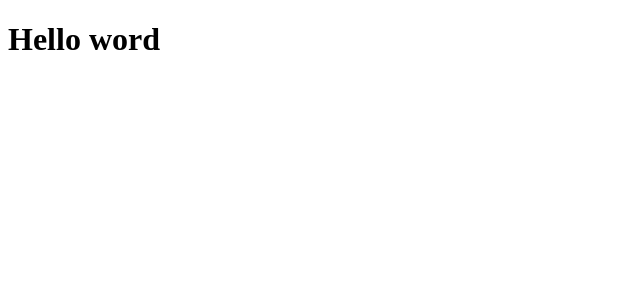
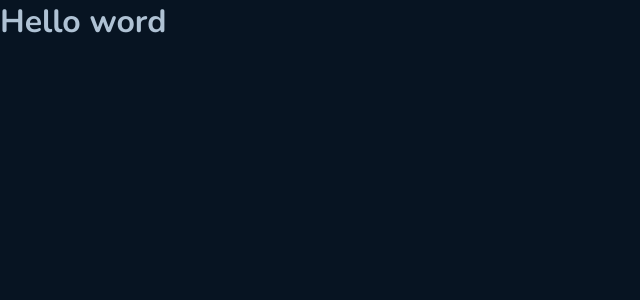
Before and after one commit to Andersonsilvamota/github-blog, a React (Vite) app: page / in a window 1280 px wide. Shown: the top 300 px of the page, without its empty margins (0-640 px from the left). Built offline with nearby package versions, Linux system fonts and the light colour scheme.

Commit message:
feat: configuração inicial de tema e fonte

```diff
--- a/index.html
+++ b/index.html
@@ -2,9 +2,14 @@
 <html lang="en">
   <head>
     <meta charset="UTF-8" />
+
+    <link rel="preconnect" href="https://fonts.googleapis.com">
+    <link rel="preconnect" href="https://fonts.gstatic.com" crossorigin>
+    <link href="https://fonts.googleapis.com/css2?family=Nunito:wght@400;700&display=swap" rel="stylesheet">
+
     <link rel="icon" type="image/svg+xml" href="/vite.svg" />
     <meta name="viewport" content="width=device-width, initial-scale=1.0" />
-    <title>Vite + React + TS</title>
+    <title>Github Blog</title>
   </head>
   <body>
     <div id="root"></div>
--- a/package.json
+++ b/package.json
@@ -10,11 +10,13 @@
   },
   "dependencies": {
     "react": "^18.2.0",
-    "react-dom": "^18.2.0"
+    "react-dom": "^18.2.0",
+    "styled-components": "^5.3.5"
   },
   "devDependencies": {
     "@types/react": "^18.0.17",
     "@types/react-dom": "^18.0.6",
+    "@types/styled-components": "^5.1.26",
     "@vitejs/plugin-react": "^2.0.1",
     "typescript": "^4.6.4",
     "vite": "^3.0.7"
--- a/src/App.tsx
+++ b/src/App.tsx
@@ -1,7 +1,13 @@
+import { ThemeProvider } from "styled-components";
+import { GlobalStyle } from "./styles/global";
+import { defaultTheme } from "./styles/themes/default";
 
 export function App() {
 
   return (
-    <h1>Hello word</h1>
+    <ThemeProvider theme={defaultTheme}>
+      <GlobalStyle />
+      <h1>Hello word</h1>
+    </ThemeProvider>
   )
 }
--- /dev/null
+++ b/src/styles/global.ts
@@ -0,0 +1,26 @@
+import { createGlobalStyle } from 'styled-components'
+
+export const GlobalStyle = createGlobalStyle`
+  * {
+    margin: 0;
+    padding: 0;
+    box-sizing: border-box;
+  }
+
+  :focus {
+    outline: 0;
+    box-shadow: 0 0 0 2px ${props => props.theme.blue};
+
+  }
+
+  body {
+    background-color: ${props => props.theme['base-background']};
+    color: ${props => props.theme['base-text']};
+    -webkit-font-smoothing: antialiased;
+  }
+
+  body, input, textarea, button {
+    font: 400 1rem 'Nunito', sans-serif;
+
+  }
+`
--- /dev/null
+++ b/src/styles/themes/default.ts
@@ -0,0 +1,15 @@
+export const defaultTheme = {
+  blue: '#3294F8',
+
+  'base-title': '#E7EDF4',
+  'base-subtitle': '#C4D4E3',
+  'base-text': '#AFC2D4',
+
+  'base-span': '#7B96B2',
+  'base-label': '#3A536B',
+  'base-border': '#1C2F41',
+  'base-post': '#112131',
+  'base-profile': '#0B1B2B',
+  'base-background': '#071422',
+  'base-input': '#040F1A',
+} as const
```
Also changed, not shown: src/@types/styled.d.ts (added, +8 -0 lines), 1 other file (tests, documents, lock files or other folders).
